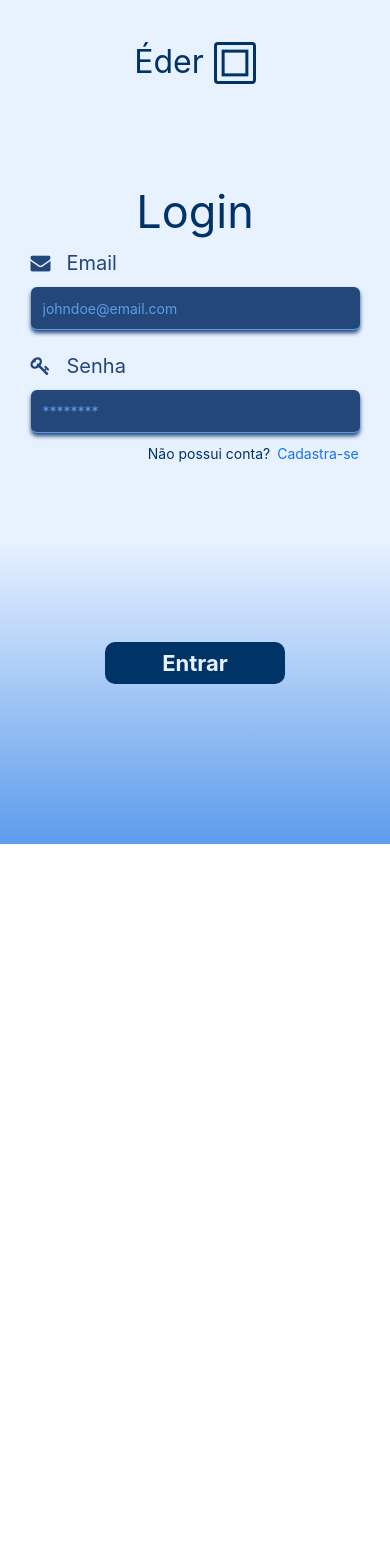
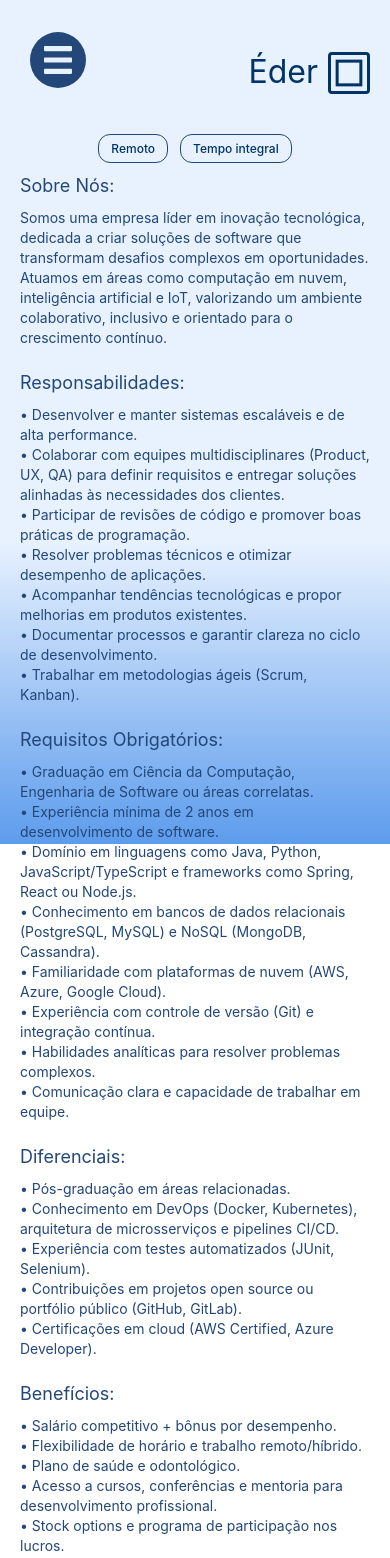
Before and after one commit to patrickfc17/Eder, a React Native app: screen / in a window 390 px wide. Shown: the top 1558 px of the page. Before the commit the page ends 844 px from the top, so only its background shows below. Built offline with nearby package versions, Linux system fonts and the light colour scheme.

Commit message:
:lipstick: Bagde and DescricaoVagas page has been created

```diff
--- a/App.js
+++ b/App.js
@@ -3,6 +3,7 @@ import { LinearGradient } from 'expo-linear-gradient'
 import { HomePage } from './pages/HomePage'
 import { LoginPage } from './pages/LoginPage'
 import { CadastreSePage } from './pages/CadastreSePage'
+import { DescricaoVaga } from './pages/DescricaoVaga'
 import config from './styles.config'
 
 const { lighter, light } = config.colors
@@ -19,7 +20,7 @@ export default function App() {
         colors={[lighter, lighter, light]}
         locations={[locations.start, locations.middle, locations.end]}
         style={styles.container}>
-        <LoginPage />
+        <DescricaoVaga />
       </LinearGradient>
     </View>
   )
--- /dev/null
+++ b/components/Bagde.jsx
@@ -0,0 +1,32 @@
+import { StyleSheet, View, TouchableOpacity, Text } from 'react-native'
+import defaults from '../styles.config'
+
+const { lighter, dark, darker } = defaults.colors
+
+export const Badge = ({ text }) => {
+  return (
+    <TouchableOpacity activeOpacity={0.7}>
+      <View style={style.badge}>
+        <Text style={style.badgeText}>{text}</Text>
+      </View>
+    </TouchableOpacity>
+  )
+}
+
+const style = StyleSheet.create({
+  badge: {
+    backgroundColor: lighter,
+    paddingHorizontal: 12,
+    paddingVertical: 6,
+    borderRadius: 12,
+    justifyContent: 'center',
+    alignItems: 'center',
+    borderWidth: 1,
+    borderColor: dark,
+  },
+  badgeText: {
+    color: darker,
+    fontSize: 12,
+    fontWeight: '500',
+  },
+})
--- /dev/null
+++ b/pages/DescricaoVaga.jsx
@@ -0,0 +1,131 @@
+import { ScrollView, StyleSheet, View, Text } from 'react-native'
+import { Logo } from '../components/Logo'
+import { Menu } from '../components/Menu'
+import { Badge } from '../components/Bagde'
+import { SafeAreaProvider, SafeAreaView } from 'react-native-safe-area-context'
+import { BotaoAzul } from '../components/BotaoAzul'
+import defaults from '../styles.config'
+
+const { dark } = defaults.colors
+
+export const DescricaoVaga = () => {
+  return (
+    <SafeAreaProvider>
+      <SafeAreaView>
+        <ScrollView contentContainerStyle={styles.container}>
+          <View style={styles.header}>
+            <View style={styles.menuContainer}>
+              <Menu />
+            </View>
+            <View style={styles.logoContainer}>
+              <Logo />
+            </View>
+          </View>
+          <View style={styles.badgesContainer}>
+            <Badge text="Remoto" />
+            <Badge text="Tempo integral" />
+          </View>
+          <View style={styles.descricaoContainer}>
+            <Text style={styles.titulo}>Sobre Nós:</Text>
+            <Text style={styles.texto}>
+              Somos uma empresa líder em inovação tecnológica, dedicada a criar
+              soluções de software que transformam desafios complexos em
+              oportunidades. Atuamos em áreas como computação em nuvem,
+              inteligência artificial e IoT, valorizando um ambiente
+              colaborativo, inclusivo e orientado para o crescimento contínuo.
+            </Text>
+
+            <Text style={styles.titulo}>Responsabilidades:</Text>
+            <Text style={styles.texto}>
+              • Desenvolver e manter sistemas escaláveis e de alta performance.
+              {'\n'}• Colaborar com equipes multidisciplinares (Product, UX, QA)
+              para definir requisitos e entregar soluções alinhadas às
+              necessidades dos clientes.{'\n'}• Participar de revisões de código
+              e promover boas práticas de programação.{'\n'}• Resolver problemas
+              técnicos e otimizar desempenho de aplicações.{'\n'}• Acompanhar
+              tendências tecnológicas e propor melhorias em produtos existentes.
+              {'\n'}• Documentar processos e garantir clareza no ciclo de
+              desenvolvimento.{'\n'}• Trabalhar em metodologias ágeis (Scrum,
+              Kanban).
+            </Text>
+
+            <Text style={styles.titulo}>Requisitos Obrigatórios:</Text>
+            <Text style={styles.texto}>
+              • Graduação em Ciência da Computação, Engenharia de Software ou
+              áreas correlatas.{'\n'}• Experiência mínima de 2 anos em
+              desenvolvimento de software.{'\n'}• Domínio em linguagens como
+              Java, Python, JavaScript/TypeScript e frameworks como Spring,
+              React ou Node.js.{'\n'}• Conhecimento em bancos de dados
+              relacionais (PostgreSQL, MySQL) e NoSQL (MongoDB, Cassandra).
+              {'\n'}• Familiaridade com plataformas de nuvem (AWS, Azure, Google
+              Cloud).{'\n'}• Experiência com controle de versão (Git) e
+              integração contínua.{'\n'}• Habilidades analíticas para resolver
+              problemas complexos.{'\n'}• Comunicação clara e capacidade de
+              trabalhar em equipe.
+            </Text>
+
+            <Text style={styles.titulo}>Diferenciais:</Text>
+            <Text style={styles.texto}>
+              • Pós-graduação em áreas relacionadas.{'\n'}• Conhecimento em
+              DevOps (Docker, Kubernetes), arquitetura de microsserviços e
+              pipelines CI/CD.{'\n'}• Experiência com testes automatizados
+              (JUnit, Selenium).{'\n'}• Contribuições em projetos open source ou
+              portfólio público (GitHub, GitLab).{'\n'}• Certificações em cloud
+              (AWS Certified, Azure Developer).
+            </Text>
+
+            <Text style={styles.titulo}>Benefícios:</Text>
+            <Text style={styles.texto}>
+              • Salário competitivo + bônus por desempenho.{'\n'}• Flexibilidade
+              de horário e trabalho remoto/híbrido.{'\n'}• Plano de saúde e
+              odontológico.{'\n'}• Acesso a cursos, conferências e mentoria para
+              desenvolvimento profissional.{'\n'}• Stock options e programa de
+              participação nos lucros.{'\n'}• Programas de bem-estar (yoga,
+              parcerias com academias).{'\n'}• Eventos de integração e cultura
+              descontraída.
+            </Text>
+          </View>
+          <BotaoAzul texto="Candidatar-se" />
+        </ScrollView>
+      </SafeAreaView>
+    </SafeAreaProvider>
+  )
+}
+
+const styles = StyleSheet.create({
+  container: {
+    paddingHorizontal: 20,
+    paddingTop: 10,
+  },
+  header: {
+    flexDirection: 'row',
+    justifyContent: 'space-between',
+    alignItems: 'center',
+  },
+  menuContainer: {
+    flex: 1,
+  },
+  logoContainer: {
+    flex: 1,
+    alignItems: 'flex-end',
+  },
+  badgesContainer: {
+    flexDirection: 'row',
+    justifyContent: 'center',
+    gap: 12,
+    marginTop: 40,
+  },
+  descricaoContainer: {
+    gap: 12,
+  },
+  titulo: {
+    fontSize: 18,
+    marginTop: 12,
+    color: dark,
+  },
+  texto: {
+    fontSize: 14,
+    lineHeight: 20,
+    color: dark,
+  },
+})
```
